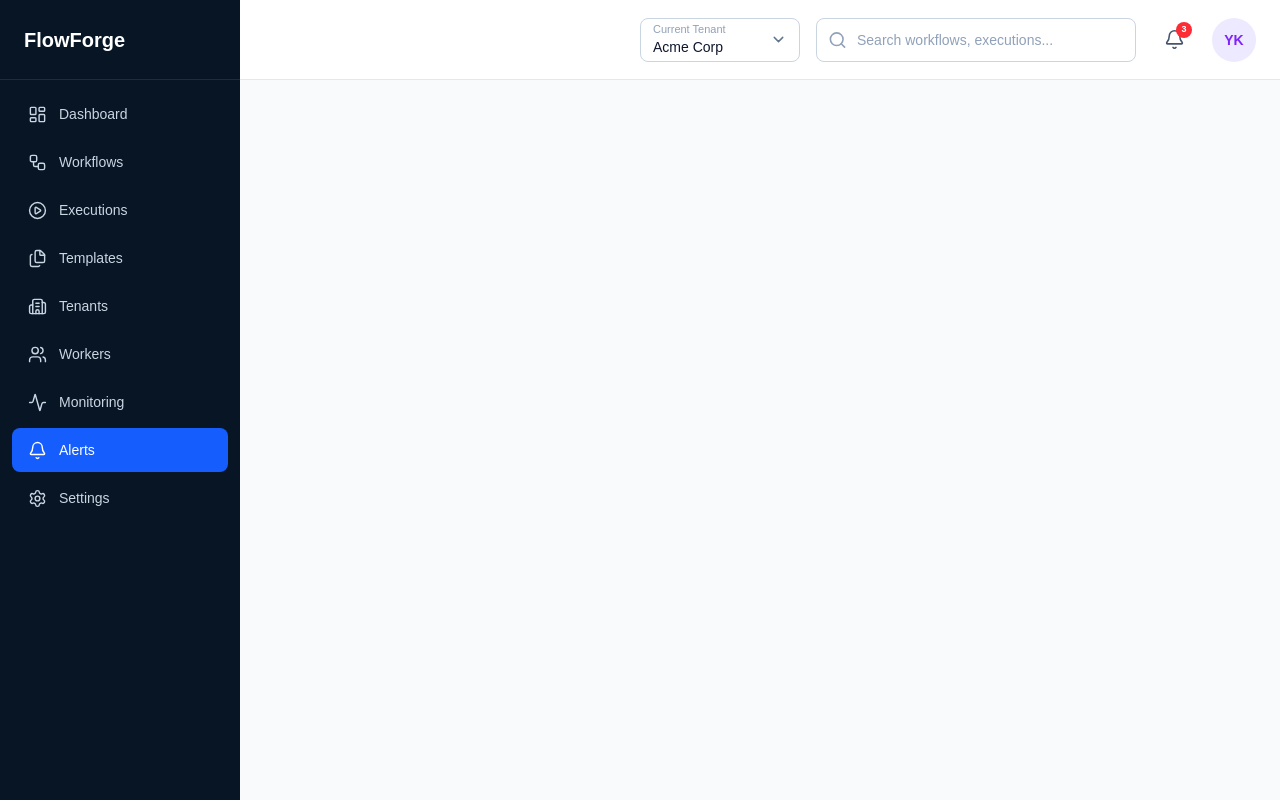
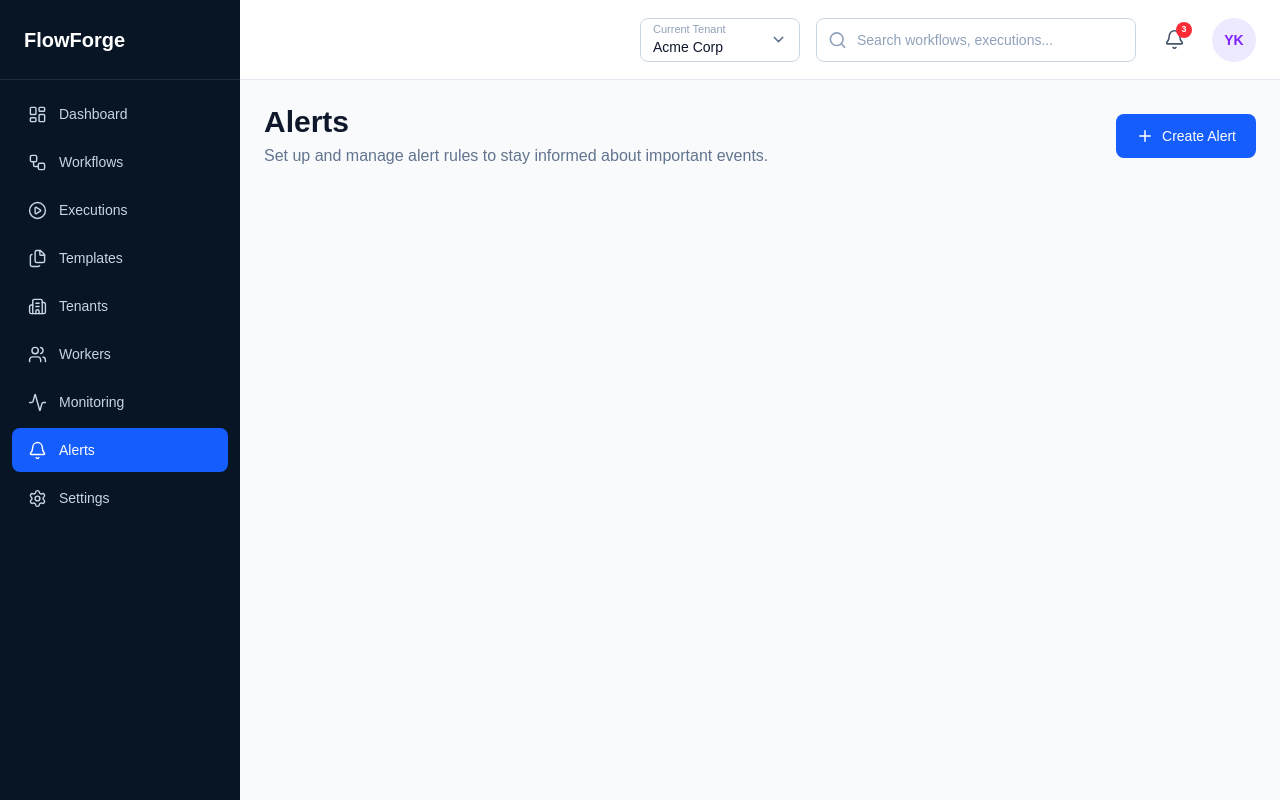
Before and after one commit to rajyalaxmichevula/PROJECT1, a React (Vite) app: page /alerts in a window 1280 px wide. Built offline with nearby package versions, Linux system fonts and the light colour scheme.

Commit message:
creating Alert page and its Header part

```diff
--- /dev/null
+++ b/src/components/Alert/AlertPageHeader.jsx
@@ -0,0 +1,26 @@
+import { Plus } from 'lucide-react'
+import React from 'react'
+
+const AlertPageHeader = () => {
+    return (
+        <div className="flex items-center justify-between">
+            <div>
+                <h1 className="text-3xl font-semibold text-slate-900">Alerts</h1>
+
+                <p className="mt-1 text-base text-slate-500">
+                    Set up and manage alert rules to stay informed about important events.
+                </p>
+            </div>
+
+            <button
+                type="button"
+                className="flex items-center gap-2 rounded-lg bg-blue-600 px-5 py-3 text-sm font-medium text-white transition hover:bg-blue-700"
+            >
+                <Plus size={18} />
+                <span>Create Alert</span>
+            </button>
+        </div>
+    )
+}
+
+export default AlertPageHeader
--- a/src/pages/Alerts.jsx
+++ b/src/pages/Alerts.jsx
@@ -1,5 +1,19 @@
+import AlertPageHeader from "../components/Alert/AlertPageHeader";
+
 const Alerts = () => {
-  return <div></div>;
+  return (
+    <div className="space-y-6 p-6">
+
+      <AlertPageHeader />
+
+      <div className="grid grid-cols-1 gap-2 xl:grid-cols-[0.9fr_0.8fr]">
+
+
+      </div>
+
+
+    </div>
+  );
 };
 
 export default Alerts;
```
